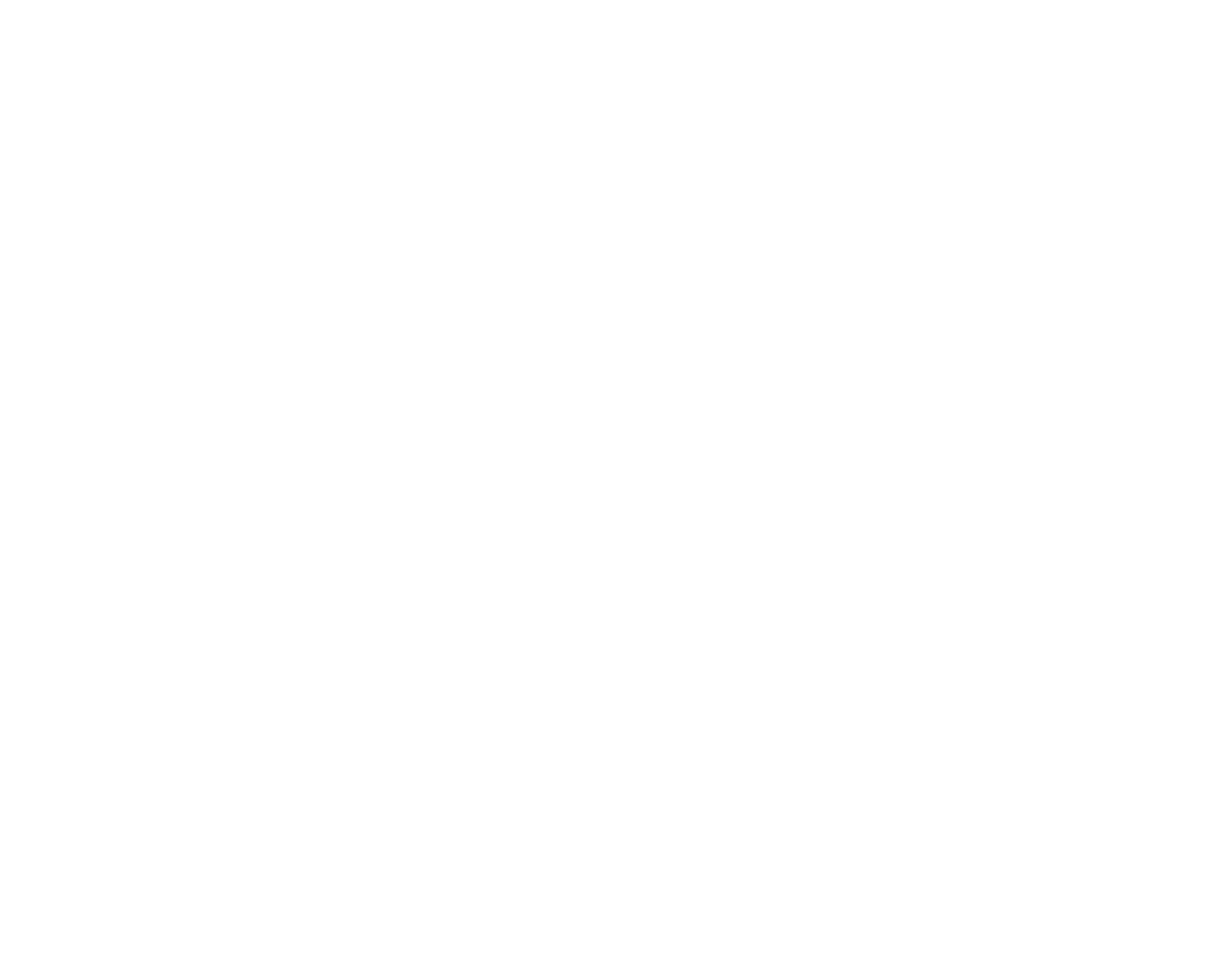
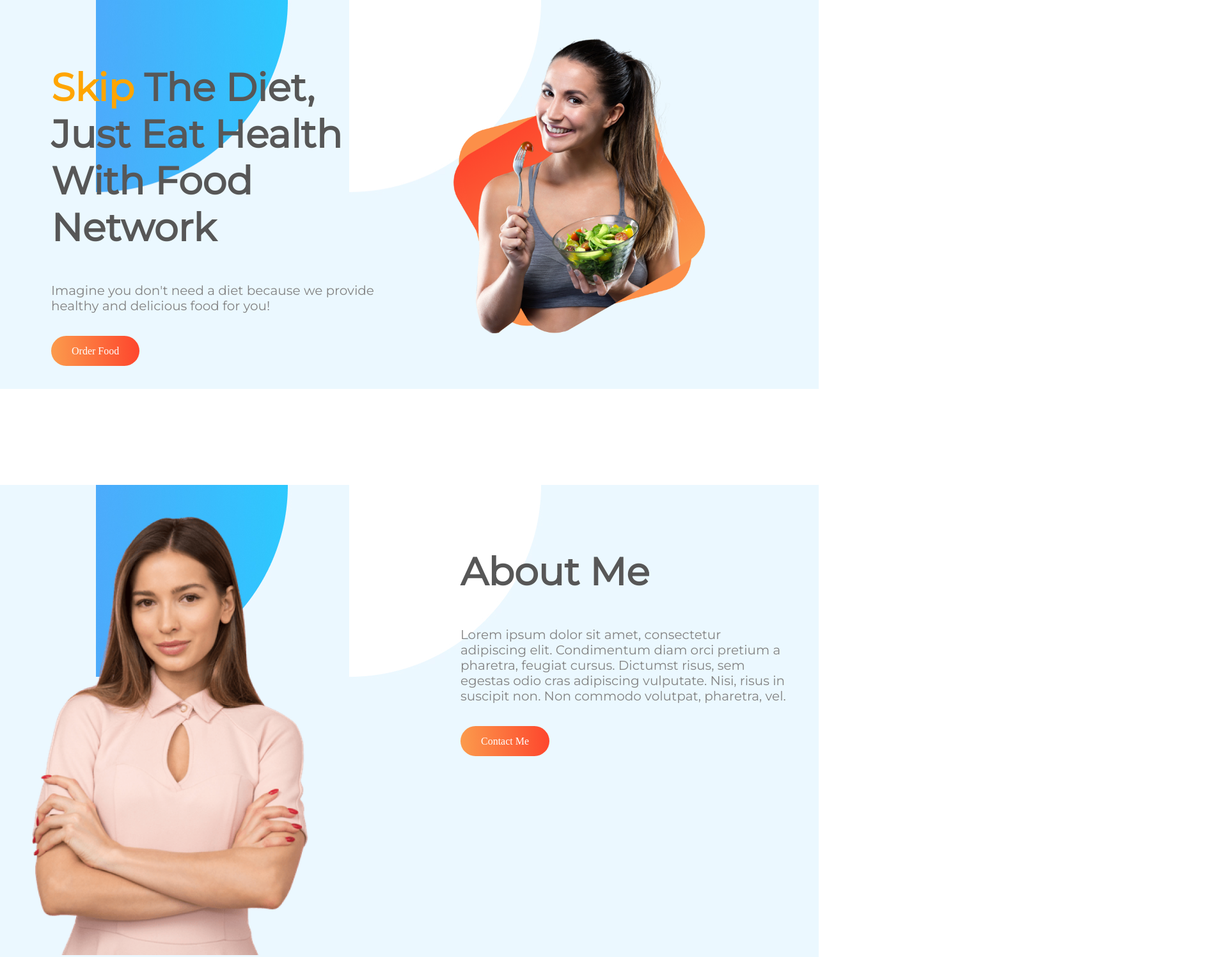
Before and after one commit to Tajreean-Ahmed/eat-healthy, a plain HTML site: page index.html in a window 1280 px wide. Shown: the top 1496 px of the page at 64% size, 1920 px wide, since content can reach past the window. Before the commit the page ends 800 px from the top, so only its background shows below. Drawn offline with Linux system fonts and the light colour scheme.

Commit message:
styled-css

```diff
--- a/index.html
+++ b/index.html
@@ -5,12 +5,66 @@
     <meta charset="UTF-8">
     <meta http-equiv="X-UA-Compatible" content="IE=edge">
     <meta name="viewport" content="width=device-width, initial-scale=1.0">
+    <link rel="preconnect" href="https://fonts.googleapis.com">
+    <link rel="preconnect" href="https://fonts.gstatic.com" crossorigin>
+    <link href="https://fonts.googleapis.com/css2?family=Montserrat&display=swap" rel="stylesheet">
     <link rel="stylesheet" href="style.css">
     <link rel="shortcut icon" href="images/food/Project Cover1.jpg" type="image/x-icon">
     <title>Eat Healthy</title>
 </head>
 
 <body>
+    <section class="flexible top-banner">
+        <div class="half-width">
+            <h1><span>Skip</span> The Diet, Just Eat Health With Food Network</h1>
+            <p>Imagine you don't need a diet because we provide healthy and delicious food for you!</p>
+            <a target="_blank"
+                href="https://web.programming-hero.com/web-6/video/web-6-1-7-list-container-tag-ordered-list-unordered-list"
+                class="orange-colour">Order
+                Food</a>
+        </div>
+        <div class="half-width">
+            <img src="images/female/Group 8425.png" alt="">
+        </div>
+    </section>
+    <section class="flexible about-me">
+        <div class="half-width">
+            <img src="images/female/Person Image.png" alt="">
+        </div>
+        <div class="half-width">
+            <h1>About Me</h1>
+            <p>Lorem ipsum dolor sit amet, consectetur adipiscing
+                elit. Condimentum diam orci pretium a pharetra,
+                feugiat cursus. Dictumst risus, sem egestas odio cras
+                adipiscing vulputate. Nisi, risus in suscipit non. Non
+                commodo volutpat, pharetra, vel.</p>
+            <a target="_blank"
+                href="https://web.programming-hero.com/web-6/video/web-6-1-7-list-container-tag-ordered-list-unordered-list"
+                class="orange-colour">Contact Me</a>
+        </div>
+    </section>
+    <section>
+        <h1 class="text-center">My recipies</h1>
+        <p class="text-center">Lorem Ipsum is simply dummy text of the printing and typesetting industry.
+            Lorem Ipsum has been the industry's standard dummy text ever since the
+            1500s.</p>
+        <div class="flexible">
+            <div>
+                <img src="images/food/Project Cover.jpg" alt="">
+                <h1>Recipie Title</h1>
+                <p>Lorem Ipsum is simply dummy text of the printing and
+                    typesetting industry. Lorem Ipsum has been the industry's
+                    standard dummy text ever since the 1500s.</p>
+            </div>
+            <div>
+                <img src="images/food/Project Cover.jpg" alt="">
+                <h1>Recipie Title</h1>
+                <p>Lorem Ipsum is simply dummy text of the printing and
+                    typesetting industry. Lorem Ipsum has been the industry's
+                    standard dummy text ever since the 1500s.</p>
+            </div>
+        </div>
+    </section>
 
 </body>
 
--- a/style.css
+++ b/style.css
@@ -0,0 +1,67 @@
+body {
+    margin: 0;
+}
+
+h1 {
+    font-family: 'Montserrat', sans-serif;
+    font-style: normal;
+    font-weight: 700;
+    font-size: 60px;
+    margin-left: 30px;
+    color: #575757;
+}
+
+p {
+    font-family: 'Montserrat', sans-serif;
+    font-style: normal;
+    font-weight: 500;
+    font-size: 20px;
+    margin-left: 30px;
+    margin-bottom: 50px;
+    color: #828282;
+}
+
+span {
+    color: orange;
+}
+
+.flexible {
+    display: flex;
+    margin-bottom: 150px;
+
+}
+
+.half-width {
+    width: 50%;
+    padding: 50px;
+
+}
+
+.half-width img {
+    width: 80%;
+}
+
+.orange-colour {
+    text-decoration: none;
+    background: linear-gradient(88.33deg, #FBA24F -7.64%, #FF1E1E 145.94%);
+    padding: 15px 32px;
+    border-radius: 100px;
+
+    margin-left: 30px;
+    color: white;
+}
+
+.text-center {
+    text-align: center;
+}
+
+.top-banner {
+    background-image: url(images/shapes/Frame\ 57.jpg);
+    background-repeat: no-repeat;
+}
+
+.about-me {
+    background-image: url(images/shapes/Frame\ 57.jpg);
+    background-repeat: no-repeat;
+
+}
```
Also changed, not shown: 1 other file.
